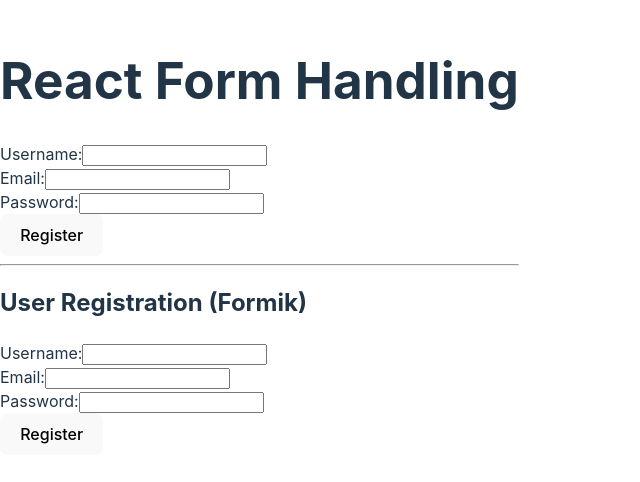
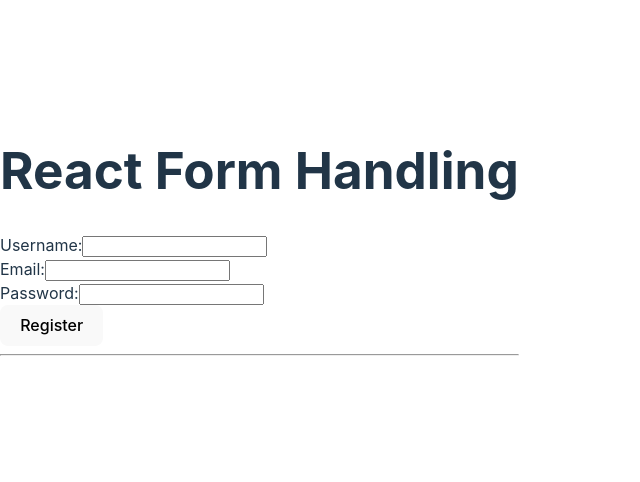
Before and after one commit to Abey-ku/alx-fe-reactjs, a React (Vite) app in the folder form-handling-react/: page / in a window 1280 px wide. Shown: the part 164-646 px from the top of the page, without its empty margins (0-640 px from the left). Built offline with nearby package versions, Linux system fonts and the light colour scheme.

Commit message:
updated files

```diff
--- a/form-handling-react/src/App.jsx
+++ b/form-handling-react/src/App.jsx
@@ -1,7 +1,7 @@
 // src/App.js
 import React from 'react';
 import RegistrationForm from './components/RegistrationForm';
-import FormikForm from './components/FormikForm';
+import formikForm from './components/formikForm';
 
 function App() {
   return (
@@ -9,7 +9,7 @@ function App() {
       <h1>React Form Handling</h1>
       <RegistrationForm />
       <hr />
-      <FormikForm />
+      <formikForm />
     </div>
   );
 }
```
